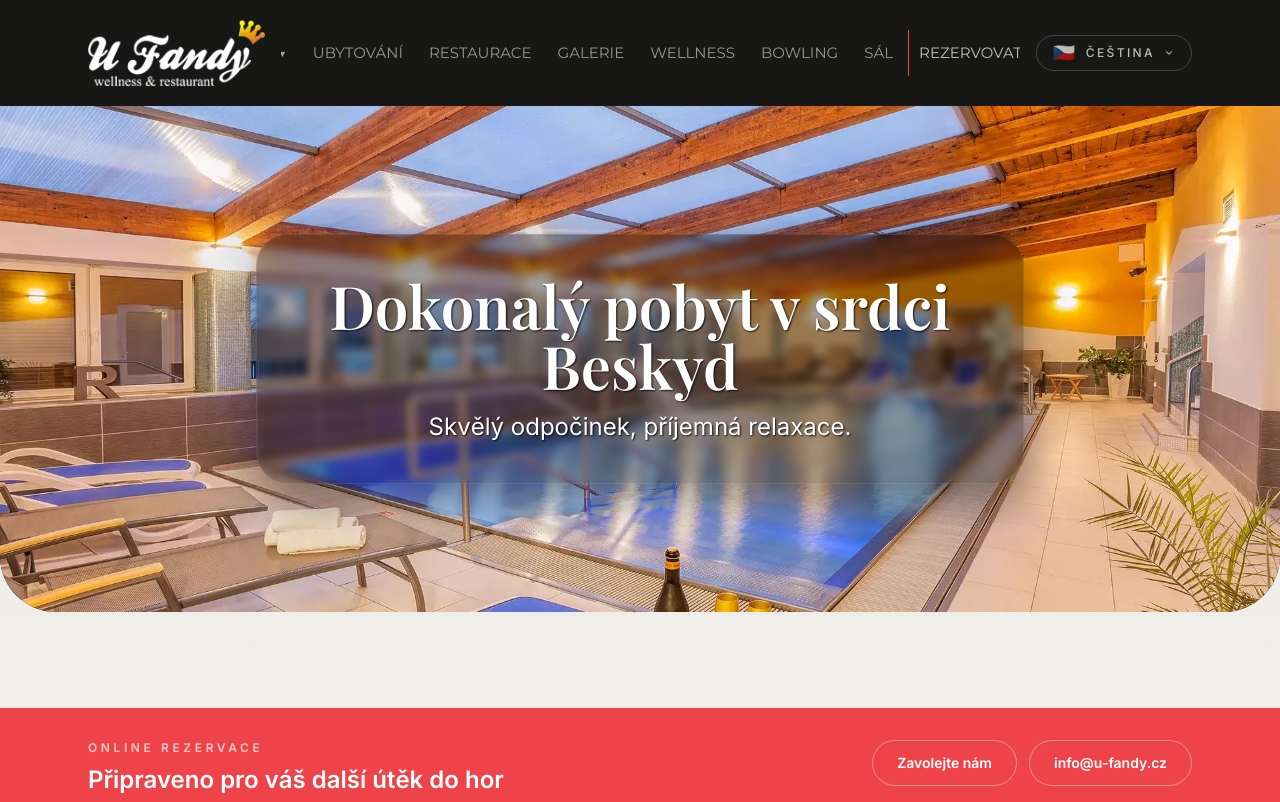
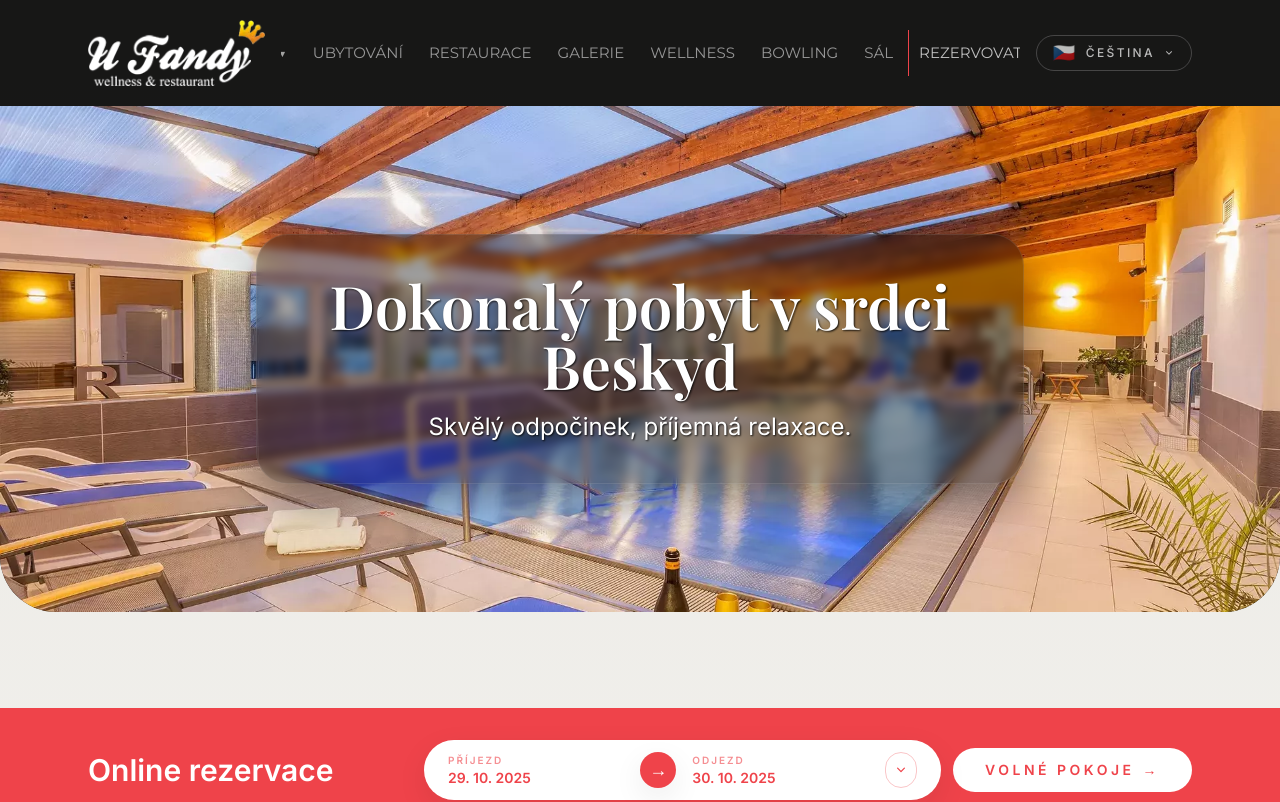
Before and after one commit to domin211/U-Fandy-Web, a Next.js app: page / in a window 1280 px wide. Shown: the top 802 px of the page. Built offline with nearby package versions, Linux system fonts and the light colour scheme.

Commit message:
Fix Trevlix redirect triggering on first date click

```diff
--- a/app/(routes)/(home)/page.tsx
+++ b/app/(routes)/(home)/page.tsx
@@ -8,6 +8,7 @@ import Gallery from '@/components/Gallery';
 import HoursTable from '@/components/HoursTable';
 import ReservationForm from '@/components/ReservationForm';
 import HeroBackgroundSlideshow from '@/components/HeroBackgroundSlideshow';
+import { OnlineReservationForm } from '@/components/online-reservation-form';
 import { Playfair_Display } from 'next/font/google';
 
 import roomsData from '@/data/rooms';
@@ -53,26 +54,13 @@ export default async function HomePage() {
       </section>
 
       <section className="bg-brand text-white">
-        <div className="mx-auto flex max-w-6xl flex-col gap-6 px-4 py-8 sm:flex-row sm:items-start sm:justify-between sm:px-6">
-          <div className="space-y-2">
-            <p className="text-xs font-semibold uppercase tracking-[0.3em] text-white/70">{home.onlineReservation.eyebrow}</p>
-            <h2 className="text-2xl font-semibold">{home.onlineReservation.title}</h2>
-            <p className="text-sm text-white/80">{home.onlineReservation.description}</p>
+        <div className="mx-auto flex max-w-6xl flex-col items-center gap-6 px-4 py-8 sm:flex-row sm:justify-between sm:gap-12 sm:px-6">
+          <div className="text-center sm:text-left">
+            <p className="text-2xl font-semibold sm:text-3xl">{home.onlineReservation.eyebrow}</p>
+            <p className="sr-only">{home.onlineReservation.title}</p>
+            <p className="sr-only">{home.onlineReservation.description}</p>
           </div>
-          <div className="flex flex-col gap-3 sm:flex-row sm:items-center">
-            <a
-              href="tel:+420000000000"
-              className="inline-flex items-center justify-center rounded-full border border-white/40 px-6 py-3 text-sm font-semibold text-white transition hover:border-white hover:bg-white hover:text-topbar focus-visible:outline focus-visible:outline-2 focus-visible:outline-offset-2 focus-visible:outline-white"
-            >
-              {home.onlineReservation.callCta}
-            </a>
-            <a
-              href="mailto:info@u-fandy.cz"
-              className="inline-flex items-center justify-center rounded-full border border-white/40 px-6 py-3 text-sm font-semibold text-white transition hover:border-white hover:bg-white hover:text-topbar focus-visible:outline focus-visible:outline-2 focus-visible:outline-offset-2 focus-visible:outline-white"
-            >
-              {home.onlineReservation.emailCta}
-            </a>
-          </div>
+          <OnlineReservationForm />
         </div>
       </section>
 
--- a/components/online-reservation-form.tsx
+++ b/components/online-reservation-form.tsx
@@ -24,6 +24,25 @@ const formatForTrevlix = (value: string) => {
   return `${day}.${month}.${year}`;
 };
 
+const buildTrevlixUrl = (arrival: Date, departure: Date) => {
+  const params = new URLSearchParams({
+    date_from: formatForTrevlix(toInputDateValue(arrival)),
+    date_to: formatForTrevlix(toInputDateValue(departure)),
+    cid: TREVLIX_CID,
+    mode: "window",
+  });
+
+  return `${TREVLIX_BASE_URL}?${params.toString()}`;
+};
+
+const redirectToTrevlix = (arrival: Date, departure: Date) => {
+  const reservationUrl = buildTrevlixUrl(arrival, departure);
+
+  if (typeof window !== "undefined") {
+    window.location.href = reservationUrl;
+  }
+};
+
 export function OnlineReservationForm() {
   const today = useMemo(() => startOfDay(new Date()), []);
 
@@ -44,6 +63,20 @@ export function OnlineReservationForm() {
 
     const normalizedFrom = startOfDay(range.from);
 
+    if (range.to && selectedRange?.to) {
+      const previousFrom = selectedRange.from;
+      const isRestartingRange =
+        previousFrom &&
+        previousFrom.getTime() !== range.from.getTime() &&
+        selectedRange.to.getTime() === range.to.getTime();
+
+      if (isRestartingRange) {
+        setSelectedRange({ from: normalizedFrom });
+        setError(null);
+        return;
+      }
+    }
+
     if (!range.to) {
       setSelectedRange({ from: normalizedFrom });
       setError(null);
@@ -62,6 +95,7 @@ export function OnlineReservationForm() {
 
     setSelectedRange({ from: normalizedFrom, to: normalizedTo });
     setError(null);
+    redirectToTrevlix(normalizedFrom, normalizedTo);
   };
 
   const handleSubmit = (event: FormEvent<HTMLFormElement>) => {
@@ -82,20 +116,11 @@ export function OnlineReservationForm() {
 
     setError(null);
 
-    const params = new URLSearchParams({
-      date_from: formatForTrevlix(toInputDateValue(arrival)),
-      date_to: formatForTrevlix(toInputDateValue(departure)),
-      cid: TREVLIX_CID,
-      mode: "window",
-    });
-
-    const reservationUrl = `${TREVLIX_BASE_URL}?${params.toString()}`;
-
-    window.open(reservationUrl, "_blank", "noopener");
+    redirectToTrevlix(arrival, departure);
   };
 
   return (
-    <div className="flex w-full flex-col gap-2 sm:max-w-xl">
+    <div className="flex w-full flex-col gap-3 sm:max-w-3xl">
       <form
         onSubmit={handleSubmit}
         className="flex w-full flex-col gap-3 sm:flex-row sm:items-center"
@@ -107,14 +132,14 @@ export function OnlineReservationForm() {
         />
         <button
           type="submit"
-          className="inline-flex w-full items-center justify-center rounded-full bg-white px-6 py-3 text-sm font-semibold uppercase tracking-[0.2em] text-brand transition hover:bg-white/90 focus-visible:outline focus-visible:outline-2 focus-visible:outline-offset-2 focus-visible:outline-white sm:w-auto"
+          className="inline-flex w-full items-center justify-center rounded-full bg-white px-8 py-3 text-sm font-semibold uppercase tracking-[0.25em] text-brand transition hover:bg-white/90 focus-visible:outline focus-visible:outline-2 focus-visible:outline-offset-2 focus-visible:outline-brand-dark sm:w-auto"
         >
           Volné pokoje
           <span aria-hidden className="ml-2">→</span>
         </button>
       </form>
       {error ? (
-        <p className="text-sm font-medium text-white" role="alert">
+        <p className="text-sm font-medium text-white/90" role="alert">
           {error}
         </p>
       ) : null}
--- a/components/reservation-date-picker.tsx
+++ b/components/reservation-date-picker.tsx
@@ -47,10 +47,10 @@ export function ReservationDatePicker({
   const arrivalLabel = hasFrom ? formattedFrom : "Vyberte příjezd";
   const departureLabel = hasTo ? formattedTo : "Vyberte odjezd";
   const arrivalTextClass = `text-sm font-semibold leading-5 ${
-    hasFrom ? "" : "text-white/70"
+    hasFrom ? "text-brand" : "text-brand/60"
   }`;
   const departureTextClass = `text-sm font-semibold leading-5 ${
-    hasTo ? "" : "text-white/70"
+    hasTo ? "text-brand" : "text-brand/60"
   }`;
 
   useEffect(() => {
@@ -120,23 +120,23 @@ export function ReservationDatePicker({
         aria-label={buttonLabel}
         aria-haspopup="dialog"
         aria-expanded={isOpen}
-        className="group inline-flex w-full items-center justify-between rounded-full border border-white/20 bg-white/10 px-6 py-3 text-left text-white shadow-soft outline-none transition focus:border-white/60 focus:bg-white/20 focus-visible:outline focus-visible:outline-2 focus-visible:outline-offset-2 focus-visible:outline-white"
+        className="group inline-flex w-full items-center justify-between rounded-full bg-white px-6 py-3 text-left text-brand shadow-soft outline-none transition focus-visible:outline focus-visible:outline-2 focus-visible:outline-offset-2 focus-visible:outline-brand-dark"
       >
         <span className="flex w-full items-center gap-4">
           <span className="flex flex-1 flex-col">
-            <span className="text-[10px] font-semibold uppercase tracking-[0.2em] text-white/60">
+            <span className="text-[10px] font-semibold uppercase tracking-[0.2em] text-brand/60">
               Příjezd
             </span>
             <span className={arrivalTextClass}>{arrivalLabel}</span>
           </span>
           <span
             aria-hidden
-            className="flex h-9 w-9 items-center justify-center rounded-full bg-white/15 text-lg font-semibold text-white"
+            className="flex h-9 w-9 items-center justify-center rounded-full bg-brand text-lg font-semibold text-white shadow-soft"
           >
             →
           </span>
           <span className="flex flex-1 flex-col">
-            <span className="text-[10px] font-semibold uppercase tracking-[0.2em] text-white/60">
+            <span className="text-[10px] font-semibold uppercase tracking-[0.2em] text-brand/60">
               Odjezd
             </span>
             <span className={departureTextClass}>{departureLabel}</span>
@@ -144,7 +144,7 @@ export function ReservationDatePicker({
         </span>
         <span
           aria-hidden
-          className="ml-4 inline-flex h-9 w-9 items-center justify-center rounded-full border border-white/30 text-white transition group-hover:border-white/60 group-focus:border-white/60"
+          className="ml-4 inline-flex h-9 w-9 items-center justify-center rounded-full border border-brand/30 text-brand transition group-hover:border-brand/60 group-focus:border-brand/60"
         >
           <svg
             xmlns="http://www.w3.org/2000/svg"
```
